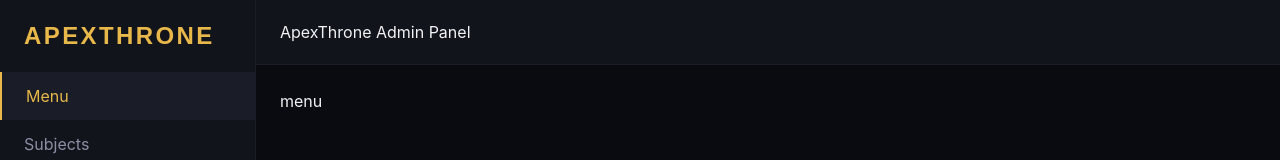
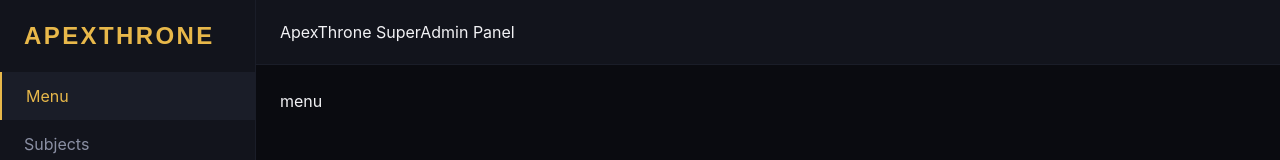
Before and after one commit to Russia3654/ApexThrone, a React (Create React App) app in the folder frontend/: page /admin in a window 1280 px wide. Shown: the top 160 px of the page. Built offline with nearby package versions, Linux system fonts and the light colour scheme.

Commit message:
chore: rename admin panel title

```diff
--- a/frontend/src/components/layout/AdminLayout.tsx
+++ b/frontend/src/components/layout/AdminLayout.tsx
@@ -41,7 +41,7 @@
       </aside>
       <div className="flex min-w-0 flex-1 flex-col">
         <header className="flex items-center justify-between border-b border-surface-2 bg-surface px-6 py-5">
-          ApexThrone Admin Panel
+          ApexThrone SuperAdmin Panel
         </header>
         <main className="flex-1 p-6">
           <Outlet />
```
